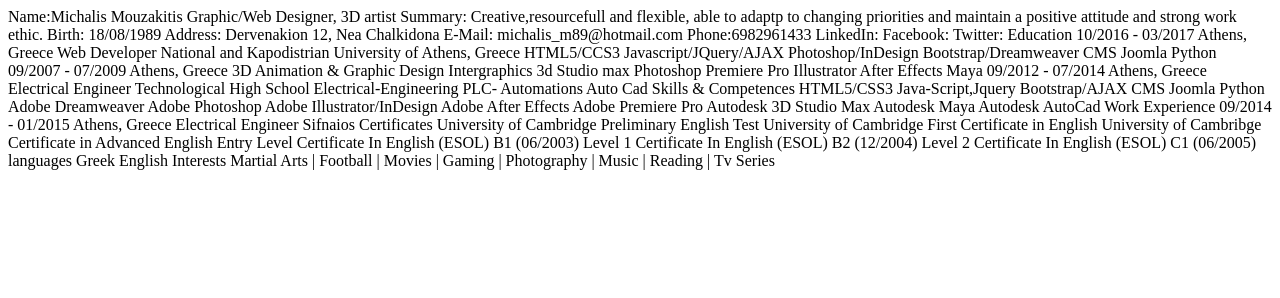
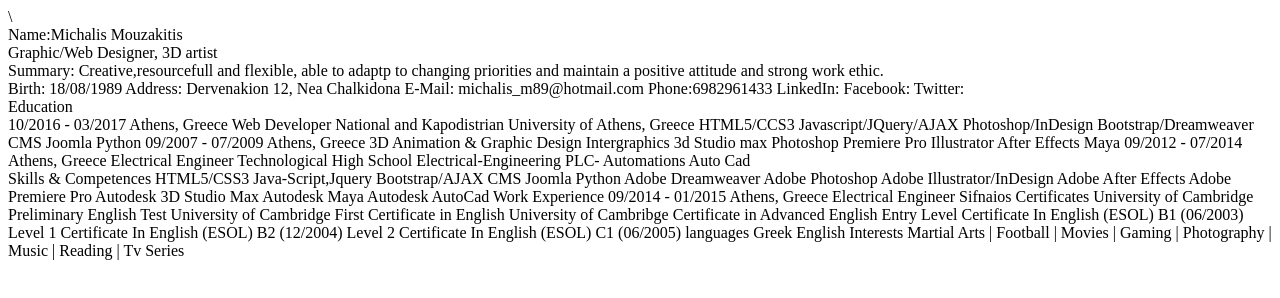
Before and after one commit to mouzakitis/CV, a plain HTML site: page index.html in a window 1280 px wide. Drawn offline with Linux system fonts and the light colour scheme.

Commit message:
add divs

```diff
--- a/index.html
+++ b/index.html
@@ -4,32 +4,28 @@
     <title>CV</title>
 </head>
 <body>
-<!-- info-->
-Name:Michalis Mouzakitis
-Graphic/Web Designer, 3D artist
 
-Summary:
-Creative,resourcefull and flexible, able to adaptp to changing priorities and maintain a positive attitude and
-strong work ethic.
+<!-- info-->\
 
-
+<div id="info">
+    <div class="name">Name:Michalis Mouzakitis</div>
+    <div class="attritube">Graphic/Web Designer, 3D artist</div>
+        <div class="summary">Summary:
+            Creative,resourcefull and flexible, able to adaptp to changing priorities and maintain a positive attitude and strong work ethic.
+        </div>
+            <div class="personal">
                     Birth: 18/08/1989
-
-
                     Address: Dervenakion 12, Nea Chalkidona
-
-
                     E-Mail: michalis_m89@hotmail.com
-
                     Phone:6982961433
-
                     LinkedIn:
                     Facebook:
                     Twitter:
-
+            </div>
+</div>
 <!--Education-->
-Education
-
+<div id="education">
+    <div class="title">Education</div>
 10/2016 - 03/2017 Athens, Greece
 Web Developer
 National and Kapodistrian University of Athens,
@@ -48,7 +44,7 @@ Electrical Engineer
 Technological High School
 Electrical-Engineering PLC- Automations
 Auto Cad
-
+</div>
 <!-- skills-->
 Skills & Competences
 HTML5/CSS3
```
Lines whose indentation alone changed are shown as unchanged.
